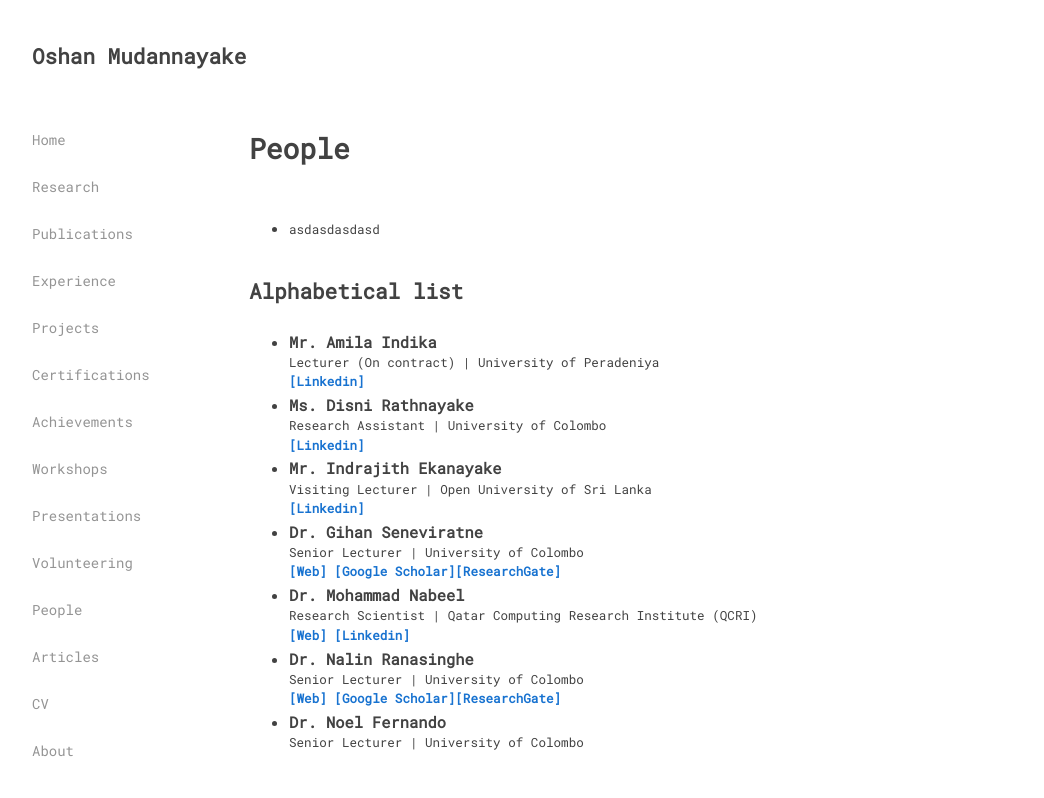
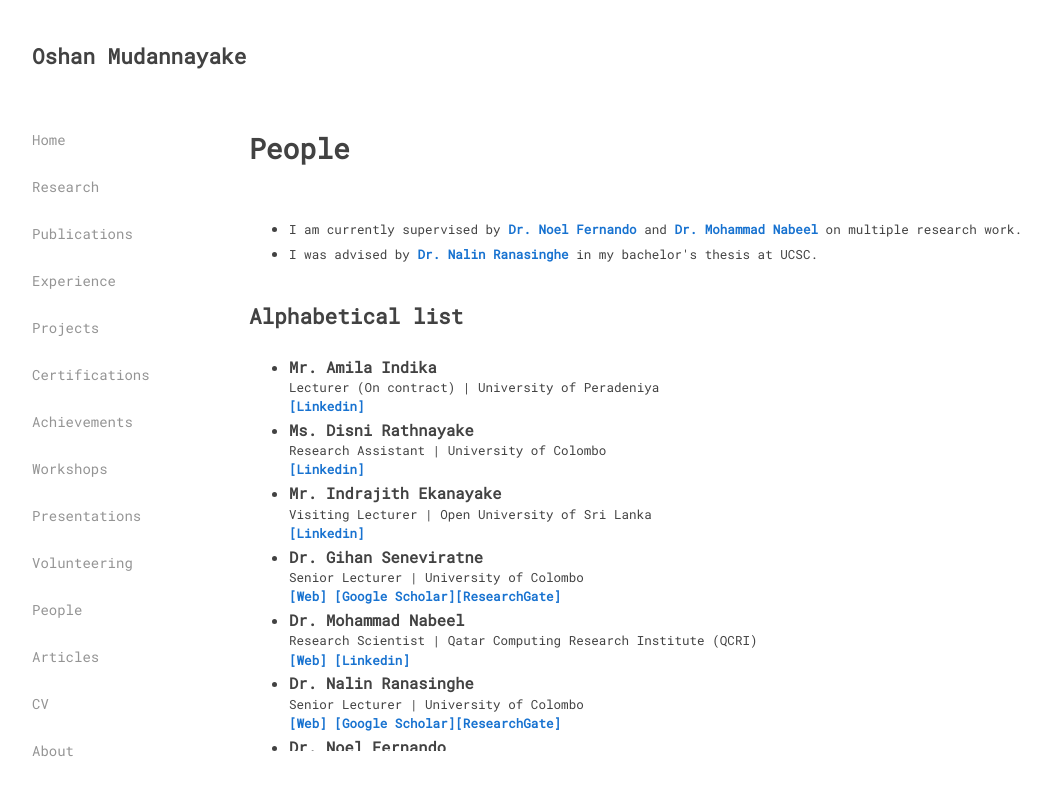
Before and after one commit to OshanIvantha/OshanIvantha.github.io, a Gatsby site: page /people in a window 1280 px wide. Shown: the whole page, without its empty margins (31-1075 px from the left). Built offline with nearby package versions, Linux system fonts and the light colour scheme; Gatsby itself is replaced by a stand-in of ours.

Commit message:
Fix people intro

```diff
--- a/src/pages/people.js
+++ b/src/pages/people.js
@@ -71,7 +71,10 @@ const PeoplePage = () => (
             <div className="section-items">
                 <ul className="people-wrapper">
                     <li className="content-text">
-                        <span className="institute-text">asdasdasdasd</span>
+                        <span className="institute-text">I am currently supervised by <a className="link" href={people.noelfernando.link} target="_blank" rel="noopener noreferrer">{people.noelfernando.namewithhonorifics}</a> and <a className="link" href={people.mohammadnabeel.link} target="_blank" rel="noopener noreferrer">{people.mohammadnabeel.namewithhonorifics}</a> on multiple research work.</span>
+                    </li>
+                    <li className="content-text">
+                        <span className="institute-text">I was advised by <a className="link" href={people.nalinranasinghe.link} target="_blank" rel="noopener noreferrer">{people.nalinranasinghe.namewithhonorifics}</a> in my bachelor's thesis at UCSC.</span>
                     </li>
                 </ul>
                 <div className="people-divider"></div>
```
